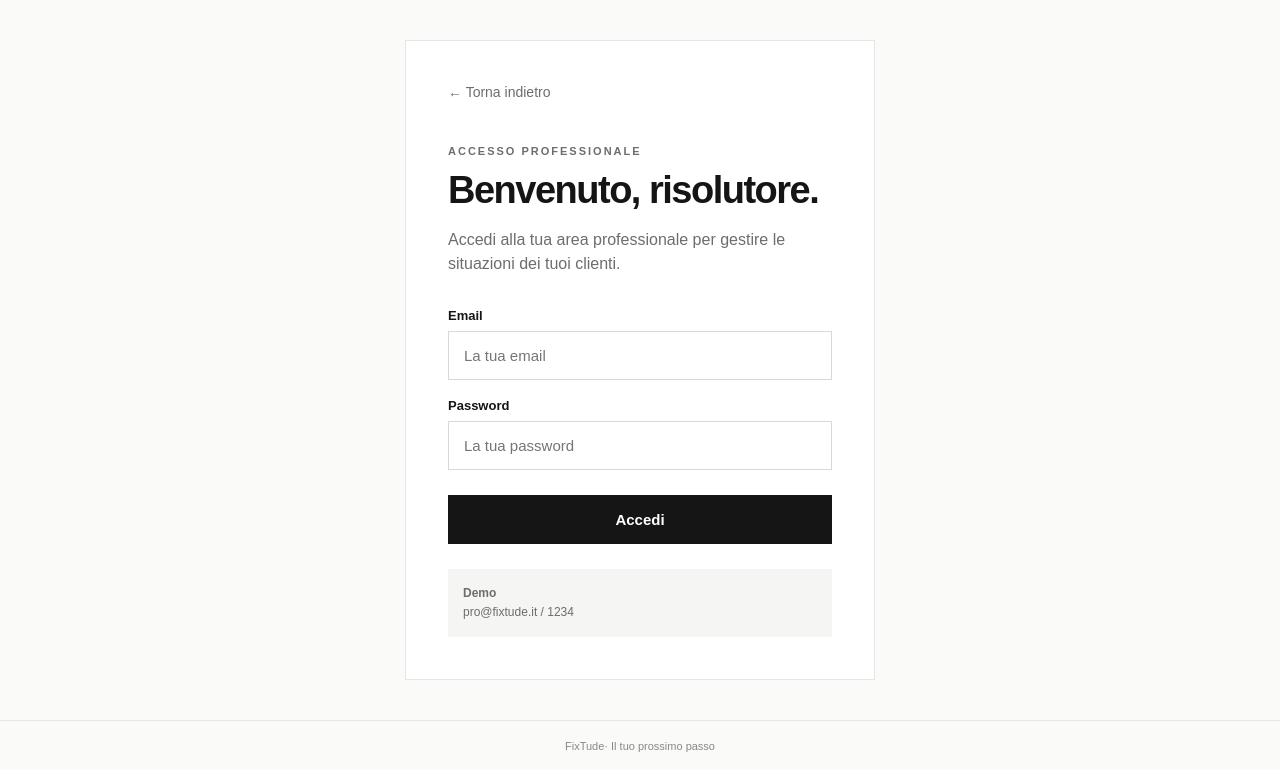
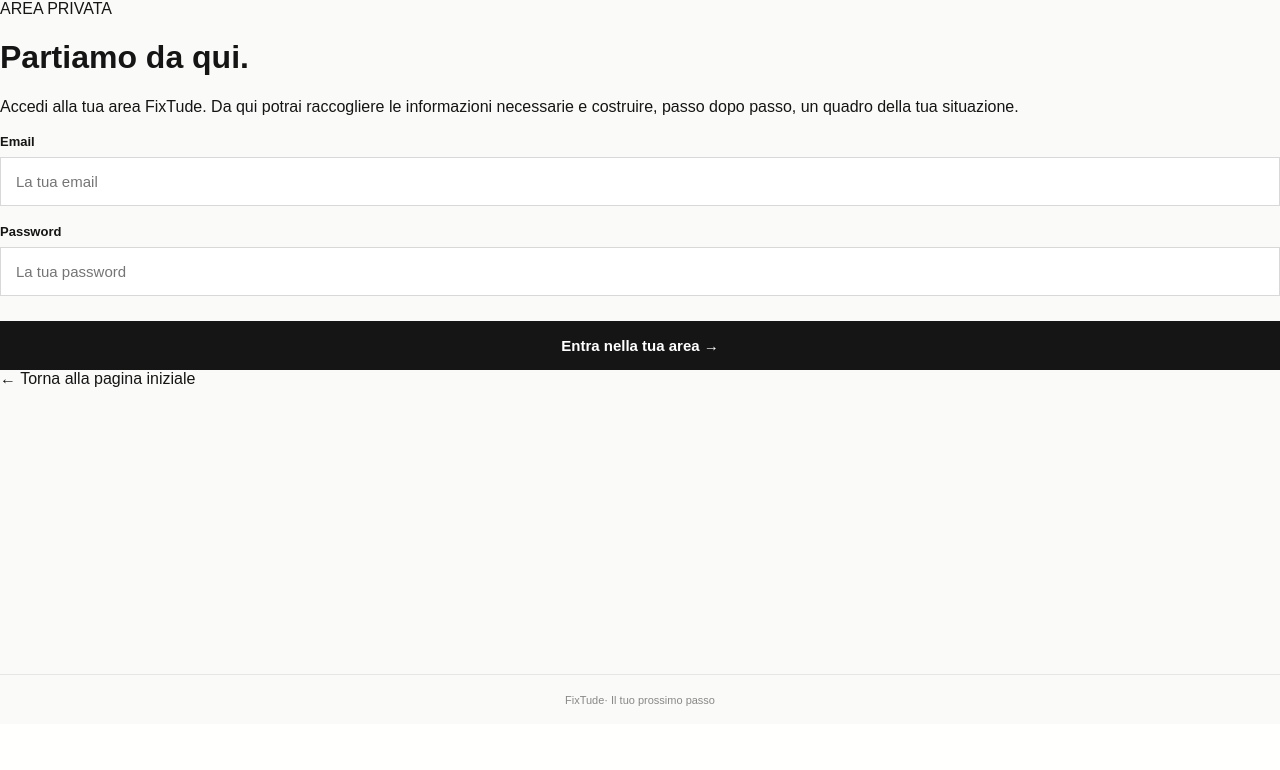
Before and after one commit to nannipugliese-web/FixTude, a Flask app: page /privato/login in a window 1280 px wide. Shown: the part 76-846 px from the top of the page. After the commit the page ends 782 px from the top, so only its background shows below. Run offline with Flask 3, Linux system fonts and the light colour scheme.

Commit message:
Update login.html

```diff
--- a/templates/login.html
+++ b/templates/login.html
@@ -1,42 +1,94 @@
 {% extends "base.html" %}
 
 {% block content %}
-<section class="login-page">
-    <div class="login-card">
-        <a href="{{ url_for('home') }}" class="back">← Torna indietro</a>
 
-        {% if role == "debitore" %}
-            <div class="role-label">ACCESSO PRIVATO</div>
-            <h1>Benvenuto in FixTude.</h1>
-            <p>Accedi per iniziare ad analizzare la tua situazione.</p>
-        {% else %}
-            <div class="role-label">ACCESSO PROFESSIONALE</div>
-            <h1>Benvenuto, risolutore.</h1>
-            <p>Accedi alla tua area professionale per gestire le situazioni dei tuoi clienti.</p>
-        {% endif %}
+<div class="login-wrapper">
+
+    {% if role == "debtor" %}
+
+        <div class="eyebrow">
+            AREA PRIVATA
+        </div>
+
+        <h1>
+            Partiamo da qui.
+        </h1>
+
+        <p class="intro">
+            Accedi alla tua area FixTude.
+            Da qui potrai raccogliere le informazioni necessarie
+            e costruire, passo dopo passo, un quadro della tua situazione.
+        </p>
+
+    {% else %}
+
+        <div class="eyebrow">
+            AREA PROFESSIONALE
+        </div>
+
+        <h1>
+            La tua area professionale.
+        </h1>
+
+        <p class="intro">
+            Accedi per organizzare le pratiche,
+            analizzare le informazioni e seguire
+            le situazioni dei tuoi clienti.
+        </p>
+
+    {% endif %}
+
+    <div class="form-card">
 
         {% if error %}
-            <div class="error">{{ error }}</div>
+            <div class="error">
+                {{ error }}
+            </div>
         {% endif %}
 
         <form method="POST">
-            <label for="email">Email</label>
-            <input id="email" name="email" type="email" placeholder="La tua email" required>
 
-            <label for="password">Password</label>
-            <input id="password" name="password" type="password" placeholder="La tua password" required>
+            <label>Email</label>
 
-            <button type="submit">Accedi</button>
+            <input
+                type="email"
+                name="email"
+                placeholder="La tua email"
+                autocomplete="email"
+                required
+            >
+
+            <label>Password</label>
+
+            <input
+                type="password"
+                name="password"
+                placeholder="La tua password"
+                autocomplete="current-password"
+                required
+            >
+
+            <button type="submit">
+
+                {% if role == "debtor" %}
+                    Entra nella tua area →
+                {% else %}
+                    Accedi all'area professionale →
+                {% endif %}
+
+            </button>
+
         </form>
 
-        <div class="demo">
-            <strong>Demo</strong><br>
-            {% if role == "debitore" %}
-                demo@fixtude.it / 1234
-            {% else %}
-                pro@fixtude.it / 1234
-            {% endif %}
-        </div>
     </div>
-</section>
+
+    <a
+        href="{{ url_for('home') }}"
+        class="back-link"
+    >
+        ← Torna alla pagina iniziale
+    </a>
+
+</div>
+
 {% endblock %}
```
